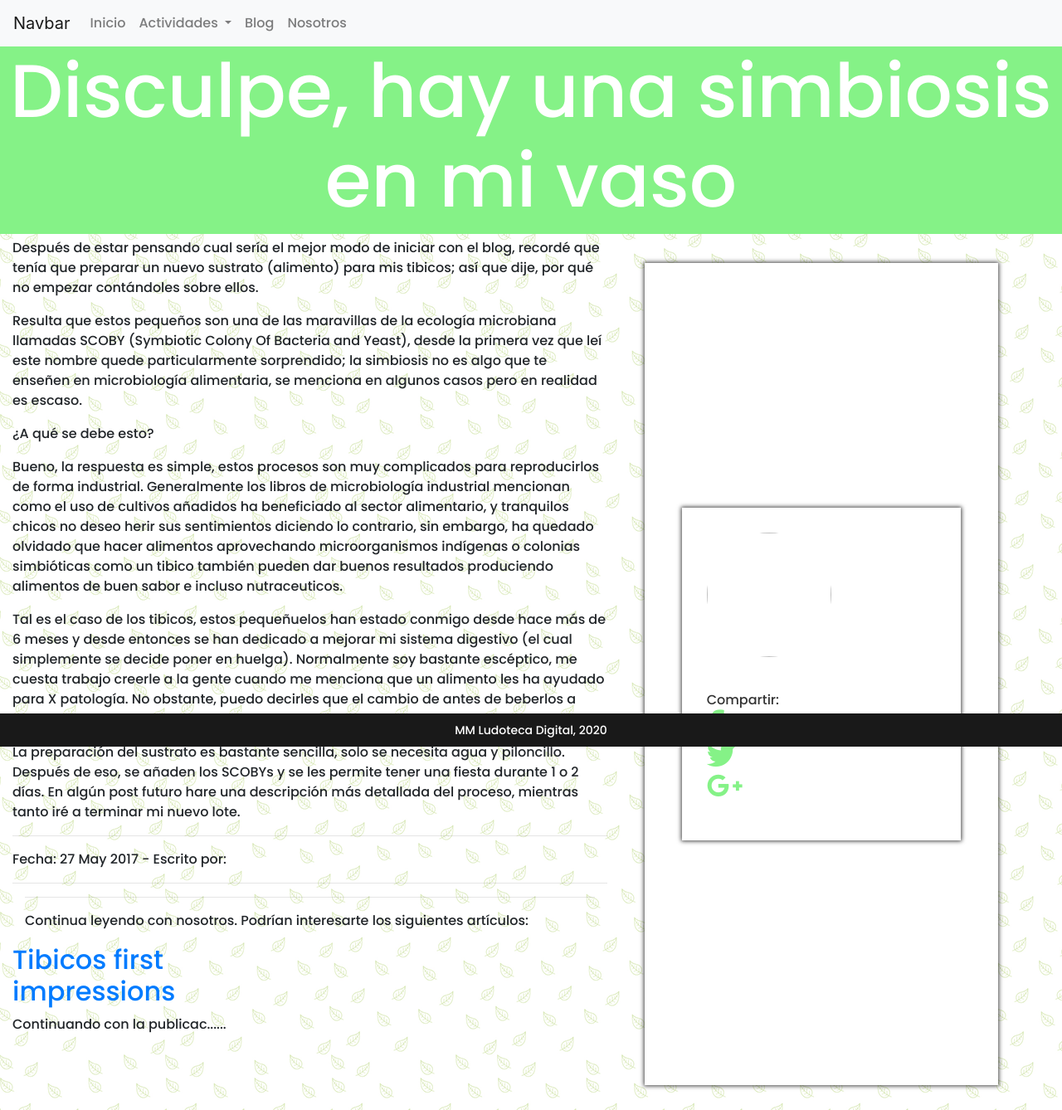
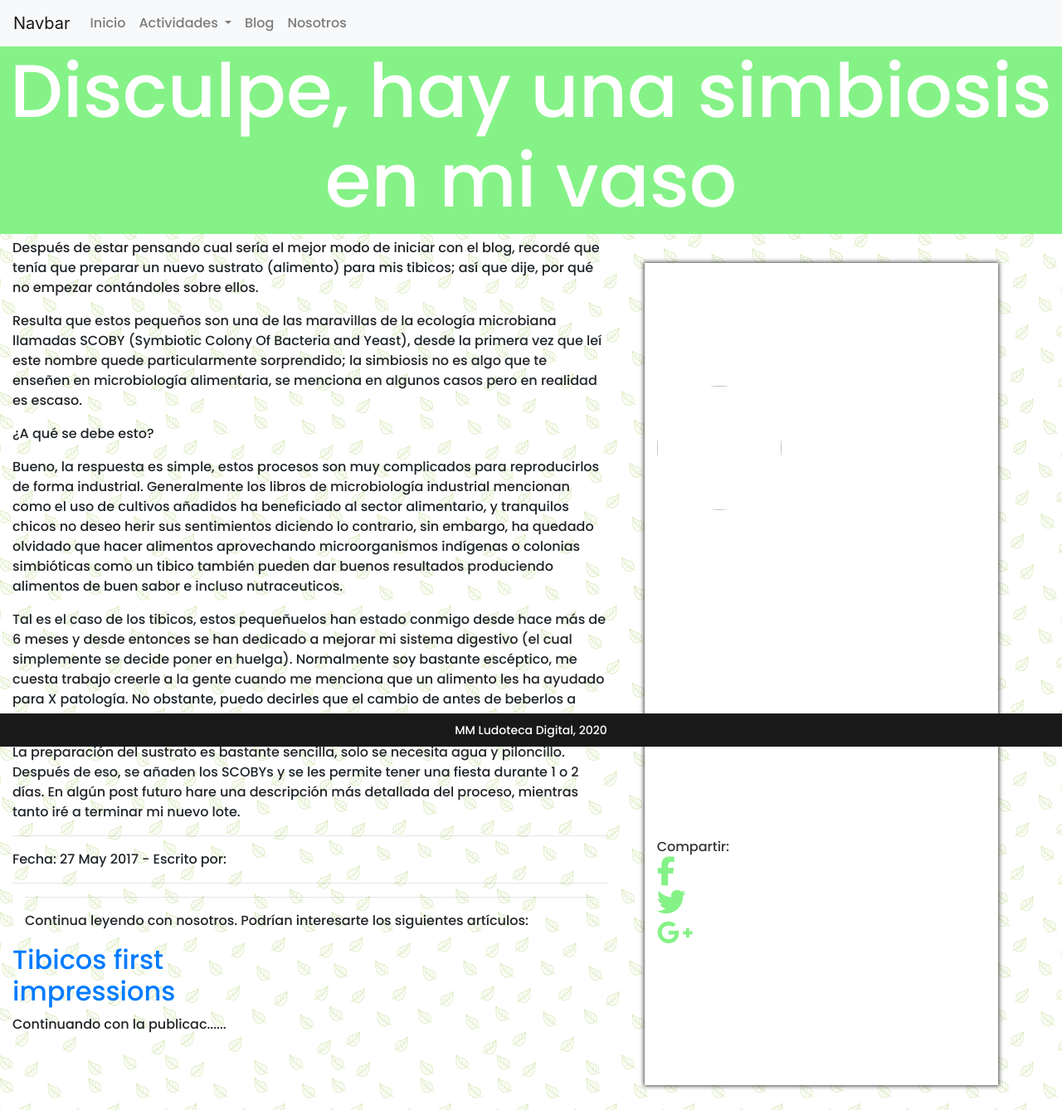
Before and after one commit to MarcoLPR/marcolpr.github.io, a Jekyll site: the page built from _posts/2017-05-27-disculpe-hay-una-simbiosis-en-mi-vaso.md, in a window 1280 px wide. Shown: the whole page at 83% size. Built offline with Jekyll 4.4.1, drawn with Linux system fonts in a browser that asks for light colours; nearby versions of some CDN libraries; comment, search, counter and statistics services are not loaded; grey boxes are pictures that could not be loaded.

Commit message:
Update post.html

```diff
--- a/_layouts/post.html
+++ b/_layouts/post.html
@@ -57,7 +57,6 @@ layout: default
         {% endif %}
     </article>
     <div class="col-md-4 blog-card">
-        <div class="blog-card">
         <img class="contact-img" src="{{author.image}}" alt="{{author.name}}" />
         <div class="author-info">
             <h2 rel="author">{{author.name}}</h2>
@@ -86,4 +85,3 @@ layout: default
         </div>
     </div>
 </div>
-</div>
```
Lines whose indentation alone changed are shown as unchanged.
